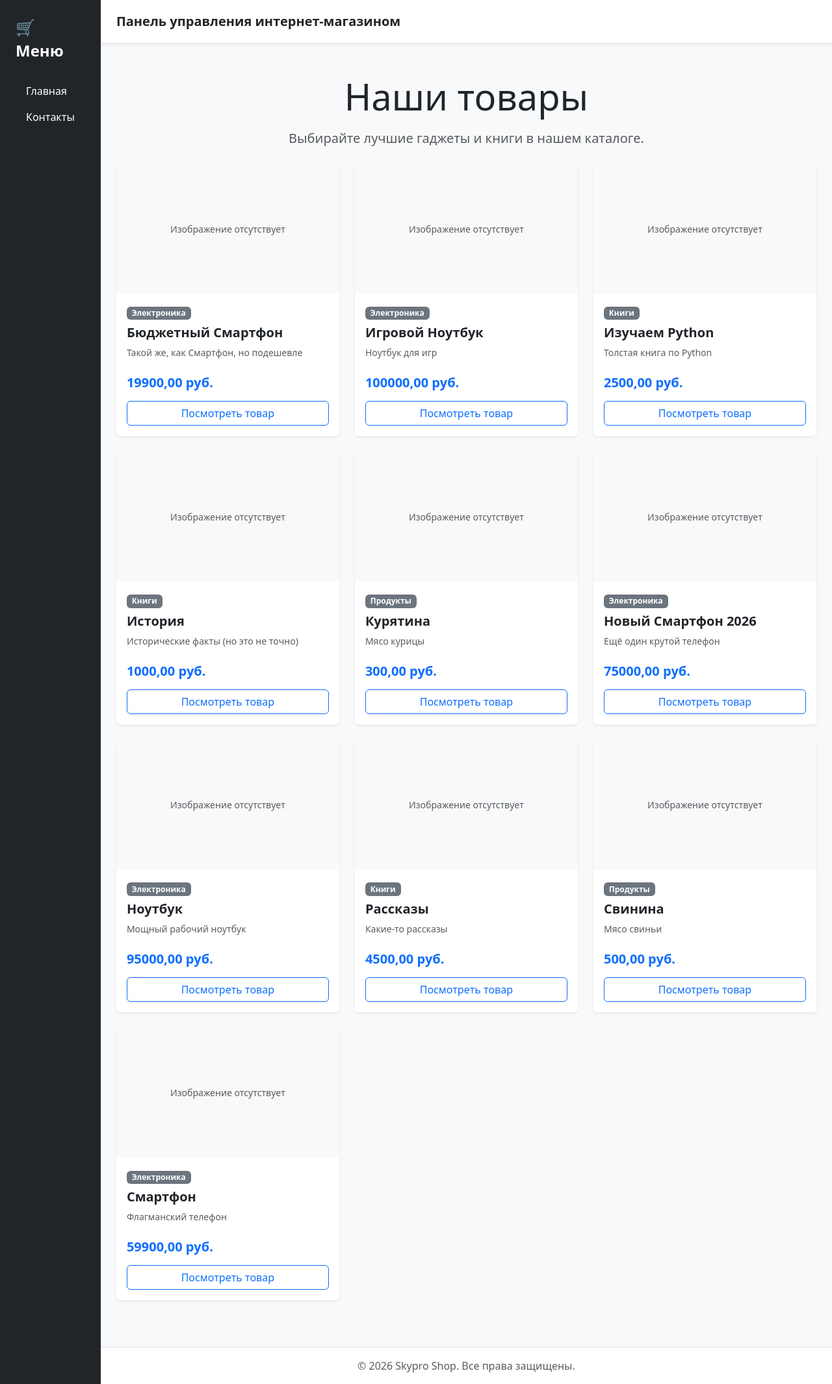
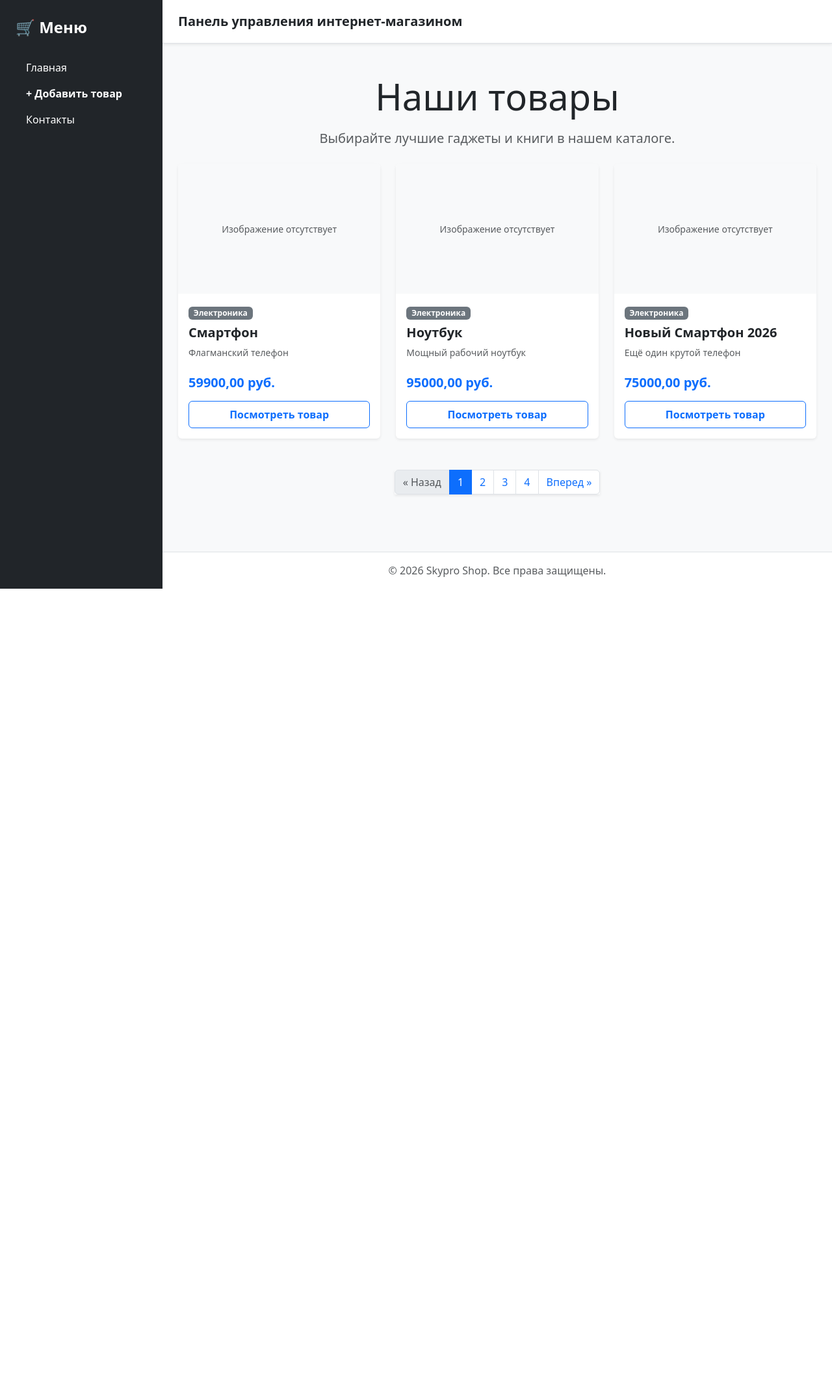
Before and after one commit to alexcherch/Homework_Django, a Django app: page / in a window 1280 px wide. Shown: the whole page at 65% size. After the commit the page ends 906 px from the top, so only its background shows below. Run offline with Django 5.2, Linux system fonts and the light colour scheme; data comes from the database, SQL or seed files in the repository; some libraries are stand-ins or nearby versions.

Commit message:
форма для добавления товаров, постраничный вывод

```diff
--- a/catalog/templates/catalog/_menu.html
+++ b/catalog/templates/catalog/_menu.html
@@ -2,7 +2,8 @@
 <div class="bg-dark text-white p-4" id="sidebar-wrapper" style="width: 250px; min-height: 100vh;">
     <div class="sidebar-heading fs-4 fw-bold mb-4">🛒 Меню</div>
     <div class="list-group list-group-flush">
-        <a href="{% url 'catalog:home' %}" class="list-group-item list-group-item-action bg-dark text-white border-0 py-2">Главная</a>
-        <a href="{% url 'catalog:contacts' %}" class="list-group-item list-group-item-action bg-dark text-white border-0 py-2">Контакты</a>
+    <a href="{% url 'catalog:home' %}" class="list-group-item list-group-item-action bg-dark text-white border-0 py-2">Главная</a>
+    <a href="{% url 'catalog:product_create' %}" class="list-group-item list-group-item-action bg-dark text-white border-0 py-2 text-info fw-bold">+ Добавить товар</a>
+    <a href="{% url 'catalog:contacts' %}" class="list-group-item list-group-item-action bg-dark text-white border-0 py-2">Контакты</a>
     </div>
 </div>
--- a/catalog/templates/catalog/home.html
+++ b/catalog/templates/catalog/home.html
@@ -7,11 +7,10 @@
 </div>
 
 <!-- СЕТКА С ДИНАМИЧЕСКИМИ КАРТОЧКАМИ ТОВАРОВ -->
-<div class="row row-cols-1 row-cols-md-3 g-4 mb-5">
-    {% for product in products %}
+<div class="row row-cols-1 row-cols-md-3 g-4 mb-4">
+    {% for product in page_obj %}
     <div class="col">
         <div class="card h-100 shadow-sm border-0 bg-white">
-            <!-- Отображение изображения товара -->
             {% if product.image %}
                 <img src="{{ product.image.url }}" class="card-img-top rounded-top" alt="{{ product.name }}" style="height: 200px; object-fit: cover;">
             {% else %}
@@ -24,7 +23,6 @@
                 <div>
                     <span class="badge bg-secondary mb-2">{{ product.category.name }}</span>
                     <h5 class="card-title fw-bold text-dark mb-2">{{ product.name }}</h5>
-                    <!-- Обрезаем описание до 100 символов по критериям ТЗ -->
                     <p class="card-text text-muted small" style="text-align: justify;">
                         {{ product.description|truncatechars:100 }}
                     </p>
@@ -34,8 +32,7 @@
                     <div class="d-flex justify-content-between align-items-center mb-3">
                         <span class="h5 text-primary fw-bold mb-0">{{ product.price }} руб.</span>
                     </div>
-                    <!-- Переход с главной на детальную страницу товара -->
-                    <a href="{% url 'catalog:product_detail' product.pk %}" class="btn btn-outline-primary w-100 py-2fw-bold">
+                    <a href="{% url 'catalog:product_detail' product.pk %}" class="btn btn-outline-primary w-100 py-2 fw-bold">
                         Посмотреть товар
                     </a>
                 </div>
@@ -48,4 +45,42 @@
     </div>
     {% endfor %}
 </div>
+
+<!-- БЛОК ПАГИНАЦИИ (ПЕРЕКЛЮЧЕНИЕ СТРАНИЦ) -->
+{% if page_obj.has_other_pages %}
+<nav aria-label="Page navigation" class="d-flex justify-content-center my-5">
+    <ul class="pagination shadow-sm">
+        <!-- Кнопка «Назад» -->
+        {% if page_obj.has_previous %}
+            <li class="page-item">
+                <a class="page-link" href="?page={{ page_obj.previous_page_number }}" aria-label="Previous">
+                    <span aria-hidden="true">&laquo; Назад</span>
+                </a>
+            </li>
+        {% else %}
+            <li class="page-item disabled"><span class="page-link">&laquo; Назад</span></li>
+        {% endif %}
+
+        <!-- Номера страниц -->
+        {% for num in page_obj.paginator.page_range %}
+            {% if page_obj.number == num %}
+                <li class="page-item active" aria-current="page"><span class="page-link">{{ num }}</span></li>
+            {% else %}
+                <li class="page-item"><a class="page-link" href="?page={{ num }}">{{ num }}</a></li>
+            {% endif %}
+        {% endfor %}
+
+        <!-- Кнопка «Вперед» -->
+        {% if page_obj.has_next %}
+            <li class="page-item">
+                <a class="page-link" href="?page={{ page_obj.next_page_number }}" aria-label="Next">
+                    <span aria-hidden="true">Вперед &raquo;</span>
+                </a>
+            </li>
+        {% else %}
+            <li class="page-item disabled"><span class="page-link">Вперед &raquo;</span></li>
+        {% endif %}
+    </ul>
+</nav>
+{% endif %}
 {% endblock %}
--- a/catalog/urls.py
+++ b/catalog/urls.py
@@ -1,7 +1,7 @@
 from django.urls import path
 
 from catalog.apps import CatalogConfig
-from catalog.views import contacts, home, product_detail
+from catalog.views import contacts, home, product_create, product_detail
 
 app_name = CatalogConfig.name
 
@@ -9,4 +9,5 @@
     path("", home, name="home"),
     path("contacts/", contacts, name="contacts"),
     path("products/<int:pk>/", product_detail, name="product_detail"),
+    path("products/create/", product_create, name="product_create"),
 ]
--- a/catalog/views.py
+++ b/catalog/views.py
@@ -1,13 +1,19 @@
-from django.shortcuts import get_object_or_404, render
+from django.core.paginator import Paginator
+from django.shortcuts import get_object_or_404, redirect, render
 
-from catalog.models import ContactInfo, Product
+from catalog.models import Category, ContactInfo, Product
 
 
 def home(request):
-    """Контроллер для отображения главной страницы"""
-    products = Product.objects.all()
+    """Контроллер для отображения главной страницы с пагинацией"""
+    products_list = Product.objects.all().order_by("id")
 
-    context = {"products": products}
+    paginator = Paginator(products_list, 3)
+
+    page_number = request.GET.get("page")
+    page_obj = paginator.get_page(page_number)
+
+    context = {"page_obj": page_obj}
     return render(request, "catalog/home.html", context)
 
 
@@ -37,3 +43,27 @@
 
     context = {"product": product}
     return render(request, "catalog/product_detail.html", context)
+
+
+def product_create(request):
+    """Контроллер для создания нового товара через форму"""
+    if request.method == "POST":
+        name = request.POST.get("name")
+        description = request.POST.get("description")
+        price = request.POST.get("price")
+        category_id = request.POST.get("category")
+        image = request.FILES.get("image")
+
+        category = get_object_or_404(Category, pk=category_id)
+
+        Product.objects.create(
+            name=name,
+            description=description,
+            price=price,
+            category=category,
+            image=image,
+        )
+        return redirect("catalog:home")
+
+    categories = Category.objects.all()
+    return render(request, "catalog/product_form.html", {"categories": categories})
```
Also changed, not shown: catalog/templates/catalog/product_form.html (added, +49 -0 lines).
